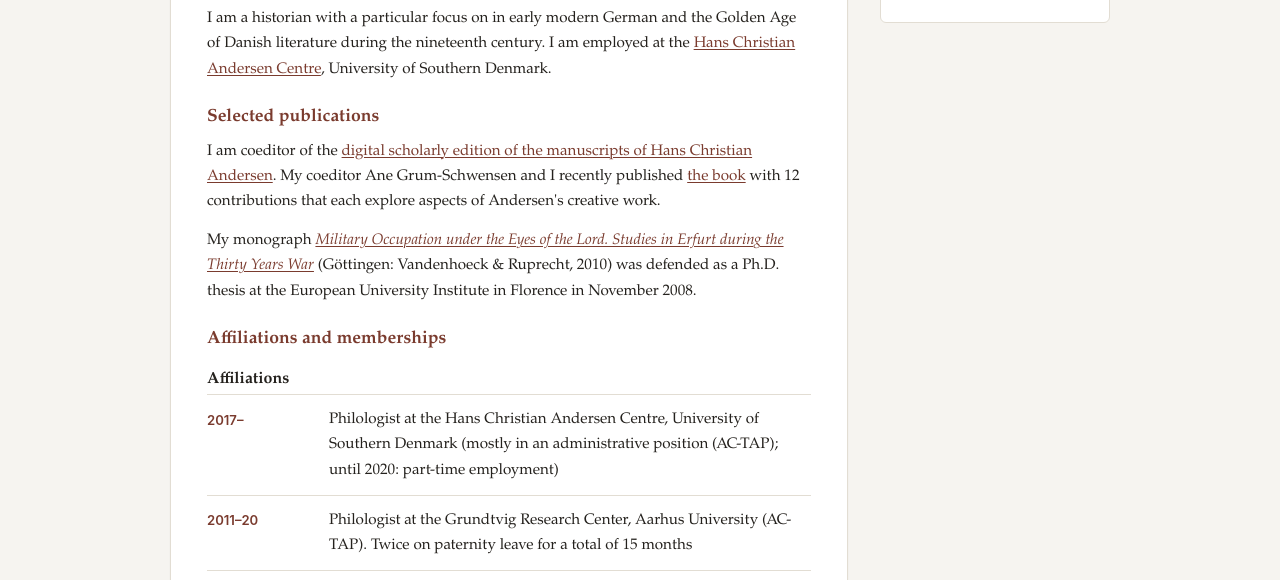
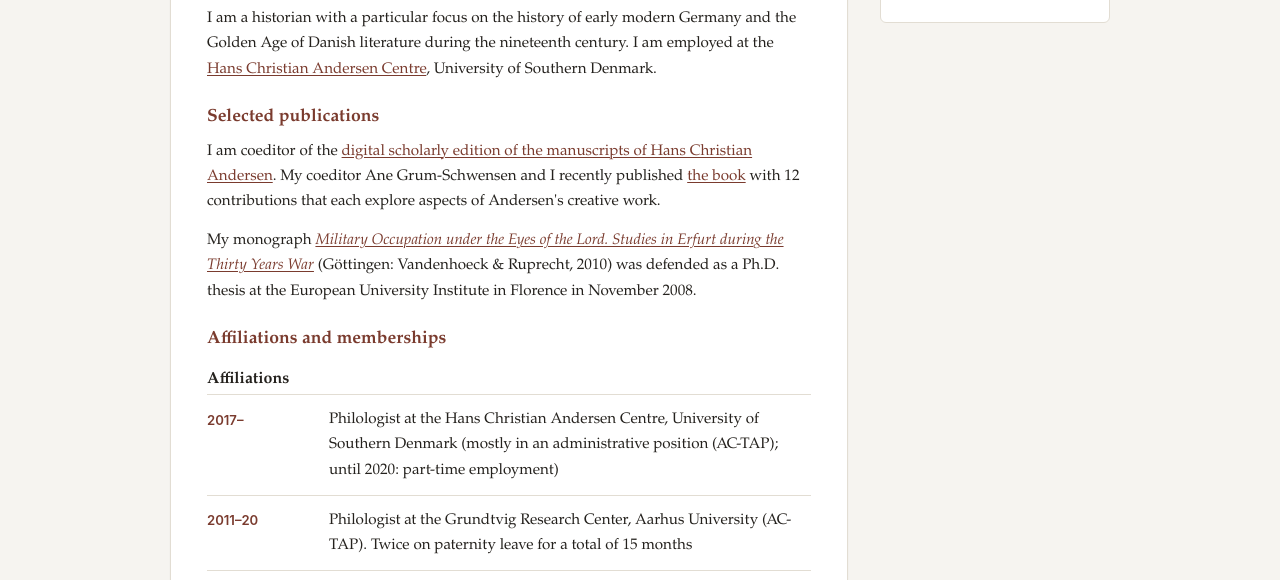
Before and after one commit to ogierMontanus/montanus-cv, an Eleventy site: page content/index.md in a window 1280 px wide. Shown: the part 191-771 px from the top of the page. Built offline with nearby package versions, Linux system fonts and the light colour scheme; Eleventy itself is replaced by a stand-in of ours; files that its build step writes are made by us from their sources.

Commit message:
index.md aktualisieren

```diff
--- a/content/index.md
+++ b/content/index.md
@@ -6,7 +6,7 @@ permalink: /
 
 ## Holger Berg, historian
 
-I am a historian with a particular focus on in early modern German and the Golden Age of Danish literature during the nineteenth century. I am employed at the [Hans Christian Andersen Centre](http://www.sdu.dk/hca), University of Southern Denmark.
+I am a historian with a particular focus on the history of early modern Germany and the Golden Age of Danish literature during the nineteenth century. I am employed at the [Hans Christian Andersen Centre](http://www.sdu.dk/hca), University of Southern Denmark.
 
 ### Selected publications
 
```
